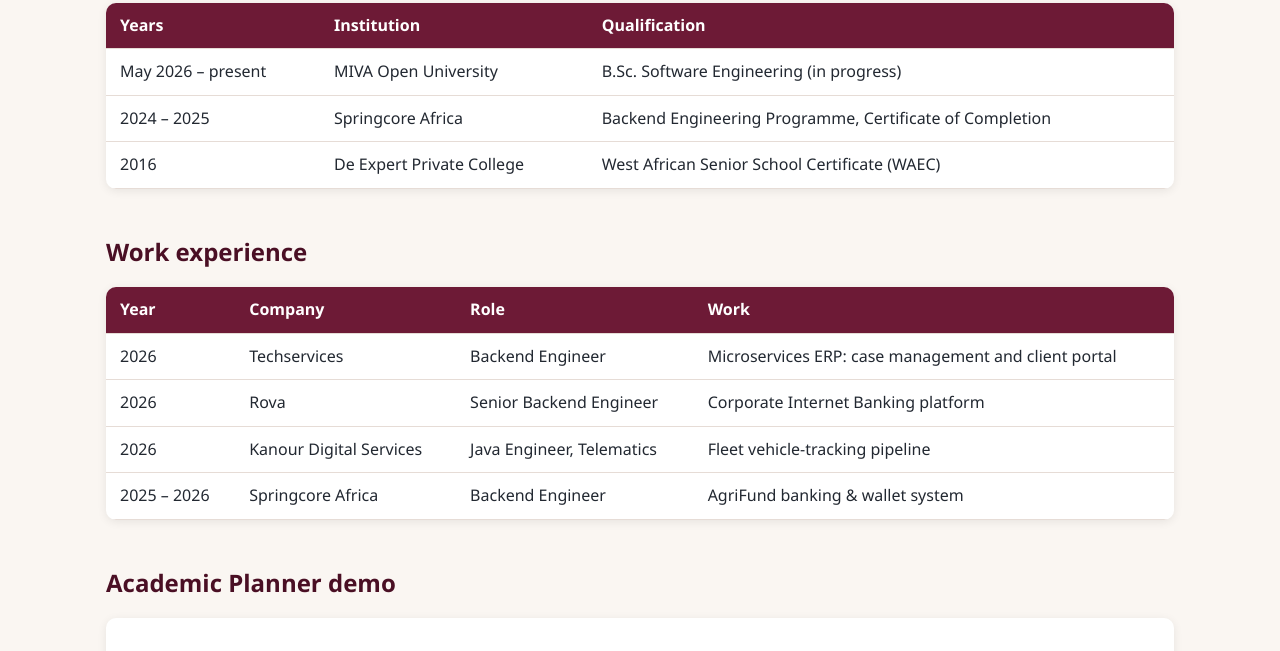
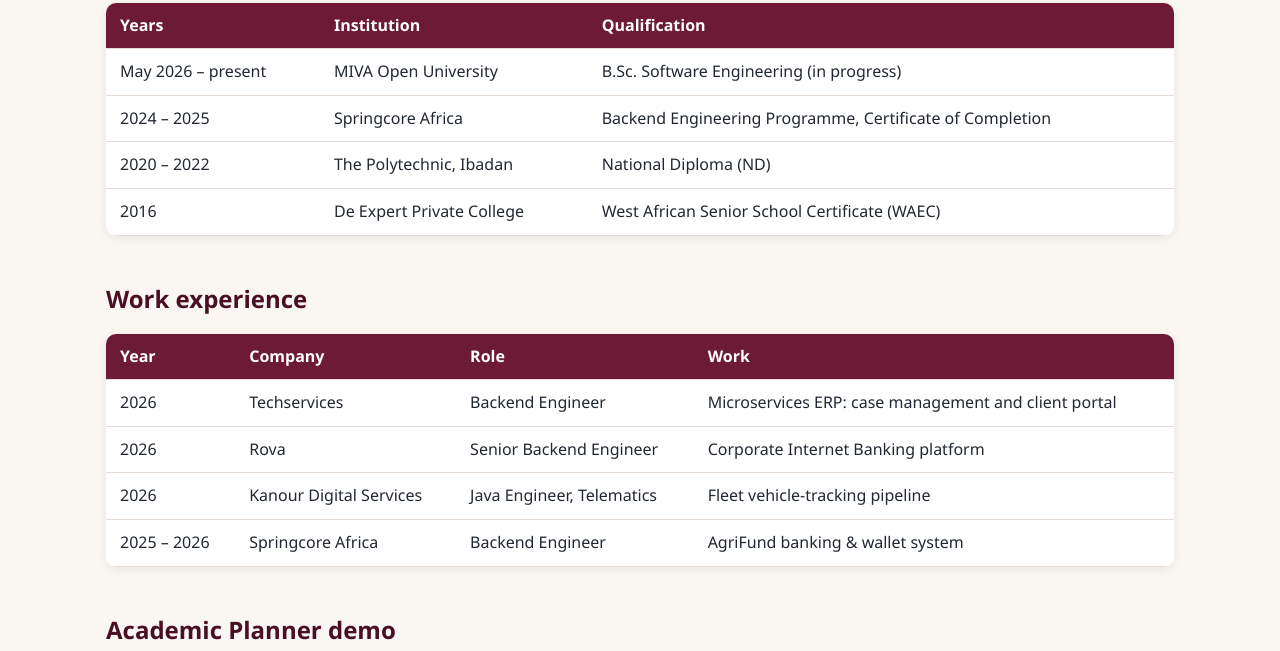
Before and after one commit to Mojolaoluwajoy/student-portfolio, a plain HTML site: page about.html in a window 1280 px wide. Shown: the part 1065-1716 px from the top of the page. Drawn offline with Linux system fonts and the light colour scheme.

Commit message:
Add The Polytechnic, Ibadan to education

```diff
--- a/about.html
+++ b/about.html
@@ -75,6 +75,7 @@
         <tbody>
           <tr><td>May 2026 – present</td><td>MIVA Open University</td><td>B.Sc. Software Engineering (in progress)</td></tr>
           <tr><td>2024 – 2025</td><td>Springcore Africa</td><td>Backend Engineering Programme, Certificate of Completion</td></tr>
+          <tr><td>2020 – 2022</td><td>The Polytechnic, Ibadan</td><td>National Diploma (ND)</td></tr>
           <tr><td>2016</td><td>De Expert Private College</td><td>West African Senior School Certificate (WAEC)</td></tr>
         </tbody>
       </table>
```
